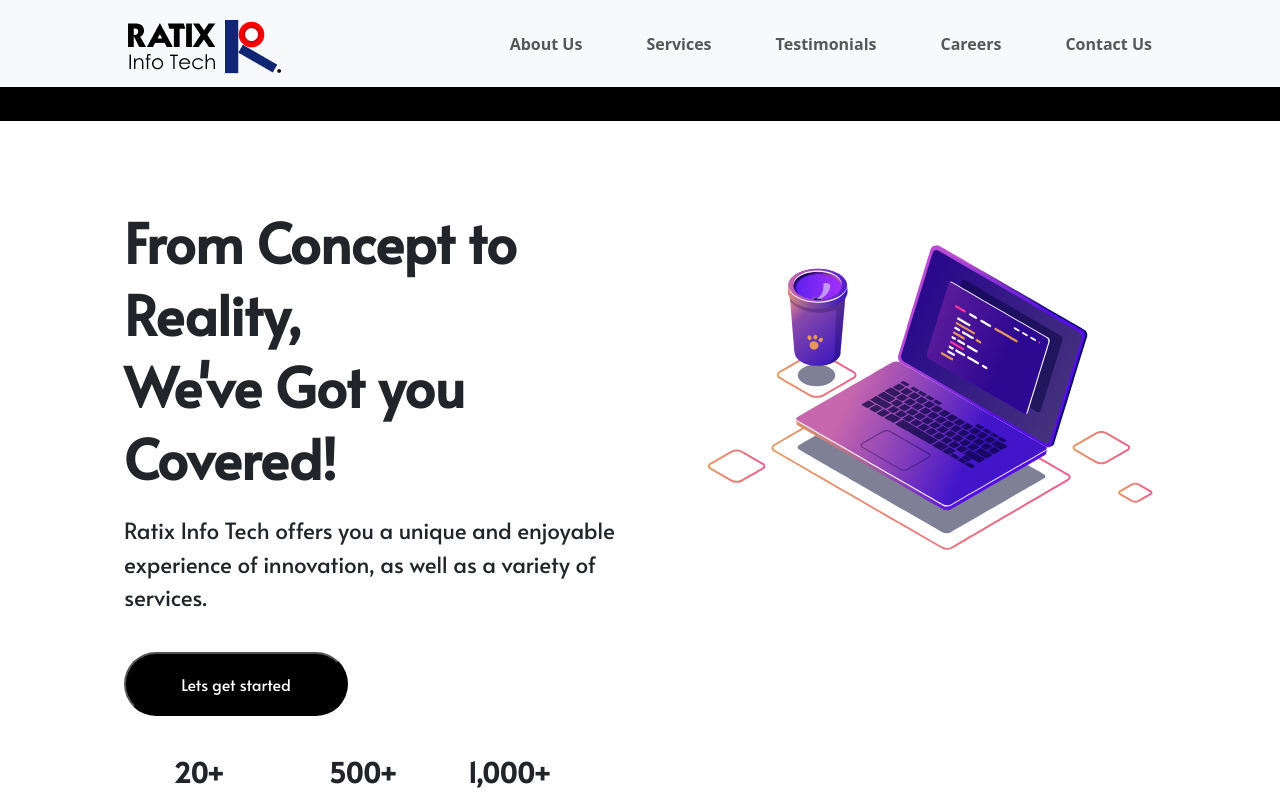
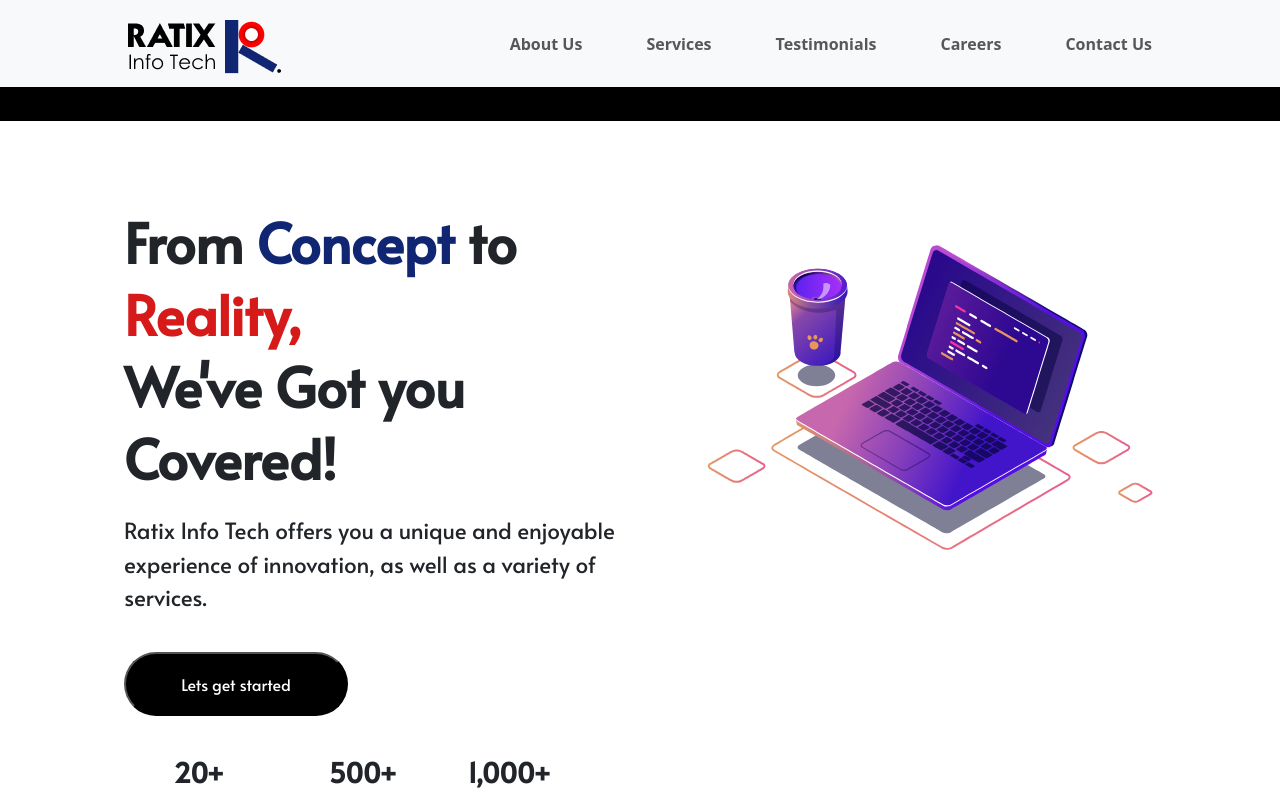
Before and after one commit to rahuldevhub/ratix-info-tech, a React (Create React App) app: page / in a window 1280 px wide. Shown: the top 800 px of the page. Built offline with nearby package versions, Linux system fonts and the light colour scheme.

Commit message:
Update Home.js

```diff
--- a/src/sections/Home.js
+++ b/src/sections/Home.js
@@ -31,7 +31,7 @@ const Home = () => {
                 <Col lg="6" md="6" sm="4" className='home-leftcontent-col'  >
                     <div className='home-leftcontent' >
 
-                        <h3 className='home-title' data-aos="fade-right">From Concept to Reality,<br /> We've Got you <br /> Covered!</h3>
+                        <h3 className='home-title' data-aos="fade-right">From <span style={{color: "#112672"}}>Concept </span> to <span style={{color : "#d61919"}} > Reality, </span> <br/> We've Got you <br /> <span className='covered' >Covered!</span></h3>
                         <p className='home-subtitle' data-aos="fade-left">Ratix Info Tech offers you a unique and enjoyable experience of innovation, as well as a variety of services.</p>
 
 
```
